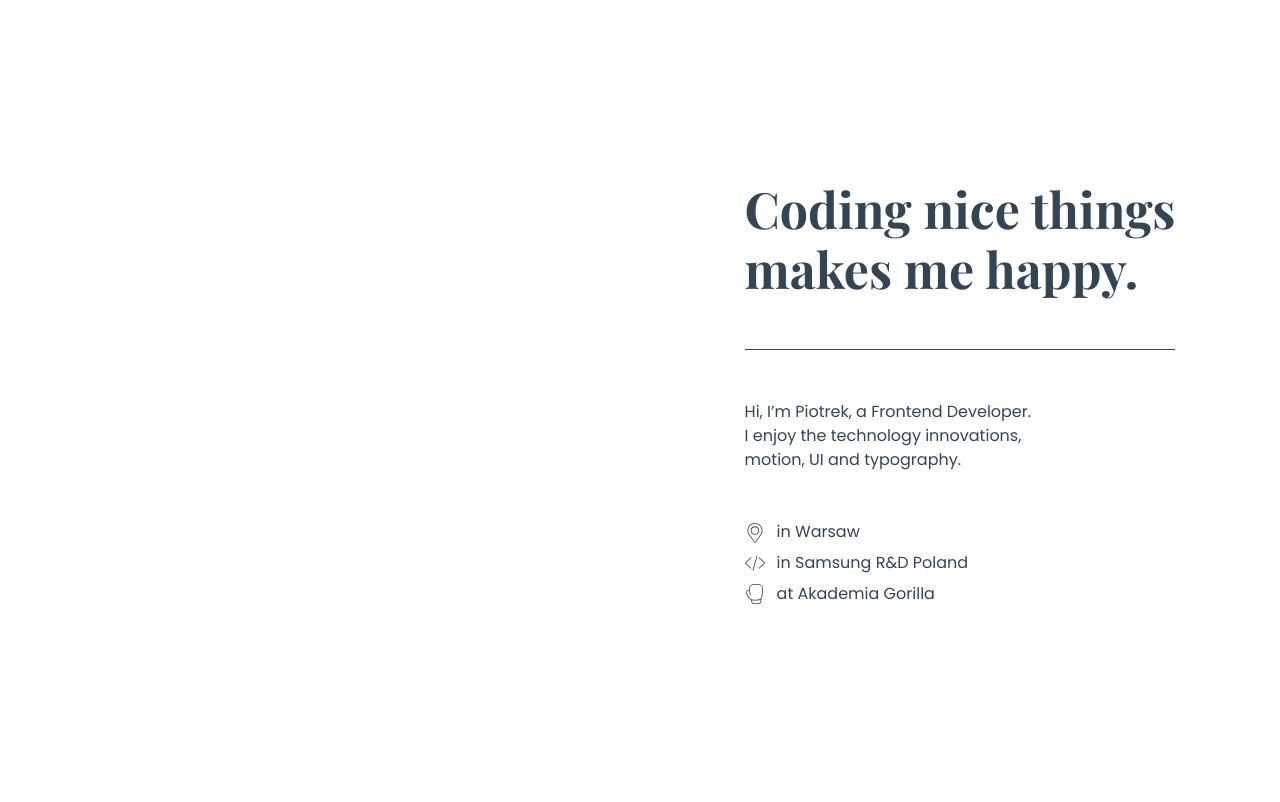
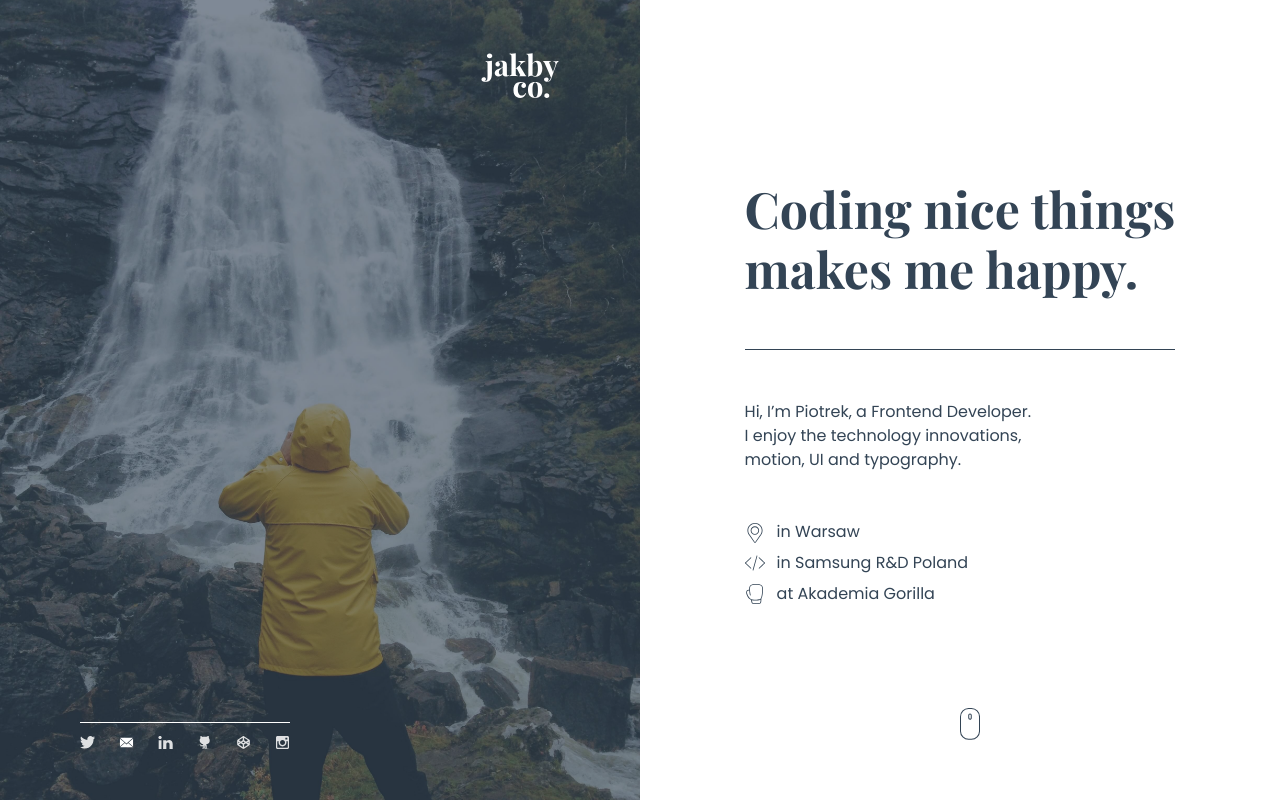
Before and after one commit to ppsirius/jakbyco.com, a React (Create React App) app: page / in a window 1280 px wide. Shown: the top 802 px of the page. Built offline with nearby package versions, Linux system fonts and the light colour scheme.

Commit message:
change image animation

```diff
--- a/src/Components/Image.js
+++ b/src/Components/Image.js
@@ -1,9 +1,19 @@
 import React, { Component } from 'react';
+import { TweenMax } from 'gsap';
+import { animation } from '../Helpers/AnimationVariable';
 import '../css/Image.css';
 
 class Image extends Component {
   imageLoaded = () => {
-    window.dispatchEvent(new Event('animationImageComplete'));
+    this.animateOverlay();
+  }
+
+  animateOverlay = () => {
+    TweenMax.to(this.refs.imageLine, 1, {y: '100%', delay: .3, ease: animation.ease,
+      onComplete: () => TweenMax.to(this.refs.imageRect, 1, {x: '-100%', ease: animation.ease,
+        onComplete: () => window.dispatchEvent(new Event('animationImageComplete'))
+      })
+    })
   }
 
   render () {
@@ -11,11 +21,11 @@ class Image extends Component {
       <div className="image">
         <img
           src="/images/canvas-image.jpg"
-          alt="backgraund image"
+          alt="Waterfall in Norway"
           onLoad={this.imageLoaded}
         />
-        <div className="image-overlay image-line"></div>
-        <div className="image-overlay image-rect"></div>
+        <div className="image-overlay image-line" ref="imageLine"></div>
+        <div className="image-overlay image-rect" ref="imageRect"></div>
       </div>
     )
   }
--- a/src/css/Image.css
+++ b/src/css/Image.css
@@ -1,10 +1,25 @@
 .image {
   position: relative;
+  height: 100vh;
+}
+
+.image:before {
+  position: absolute;
+  display: block;
+  top: 0;
+  right: 0;
+  bottom: 0;
+  left: 0;
+  width: 100%;
+  height: 100%;
+  background-color: #334455;
+  opacity: .6;
+  content: '';
 }
 
 .image img {
   width: 100%;
-  height: 100vh;
+  height: 100%;
   object-fit: cover;
 }
 
@@ -12,18 +27,17 @@
   position: absolute;
   top: 0;
   bottom: 0;
-  left: 0;
   height: 100%;
   background-color: #fff;
 }
 
 .image-line {
-  width: 2px;
+  width: 1px;
   height: 100%;
+  right: 0;
 }
 
 .image-rect {
-  right: -2px;
-  left: 0;
+  right: 1px;
   width: 100%;
 }
```
Also changed, not shown: src/css/Canvas.css (deleted, +0 -17 lines), public/images/clouds.jpg (deleted), 1 other file (tests, documents, lock files or other folders).
